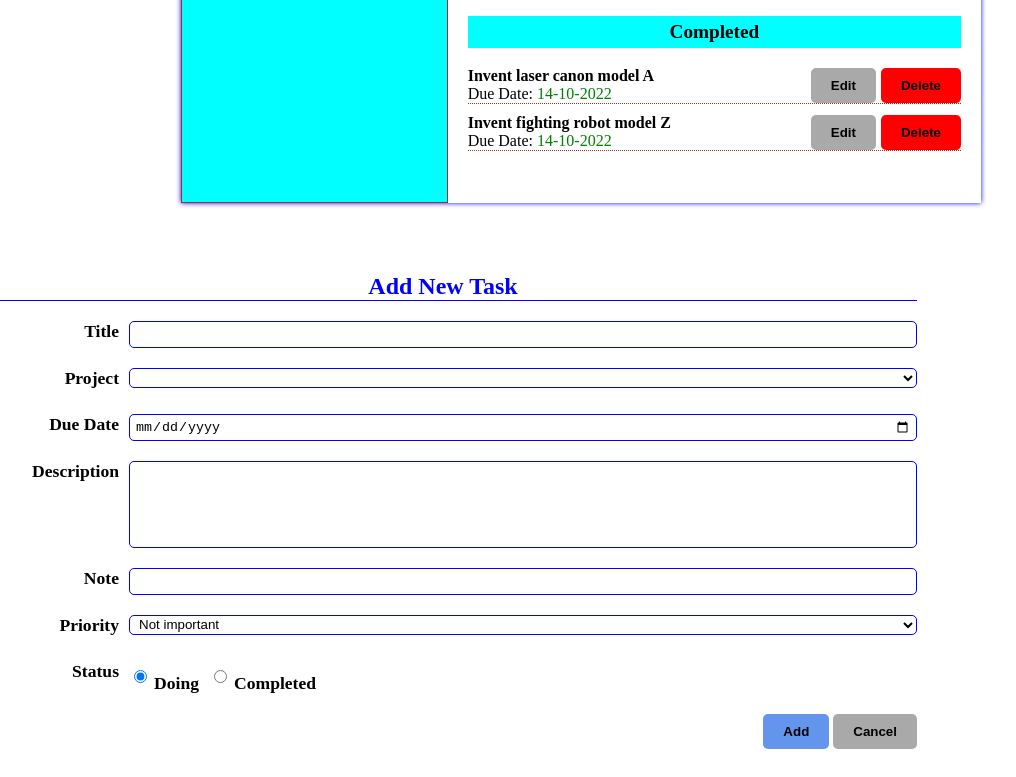
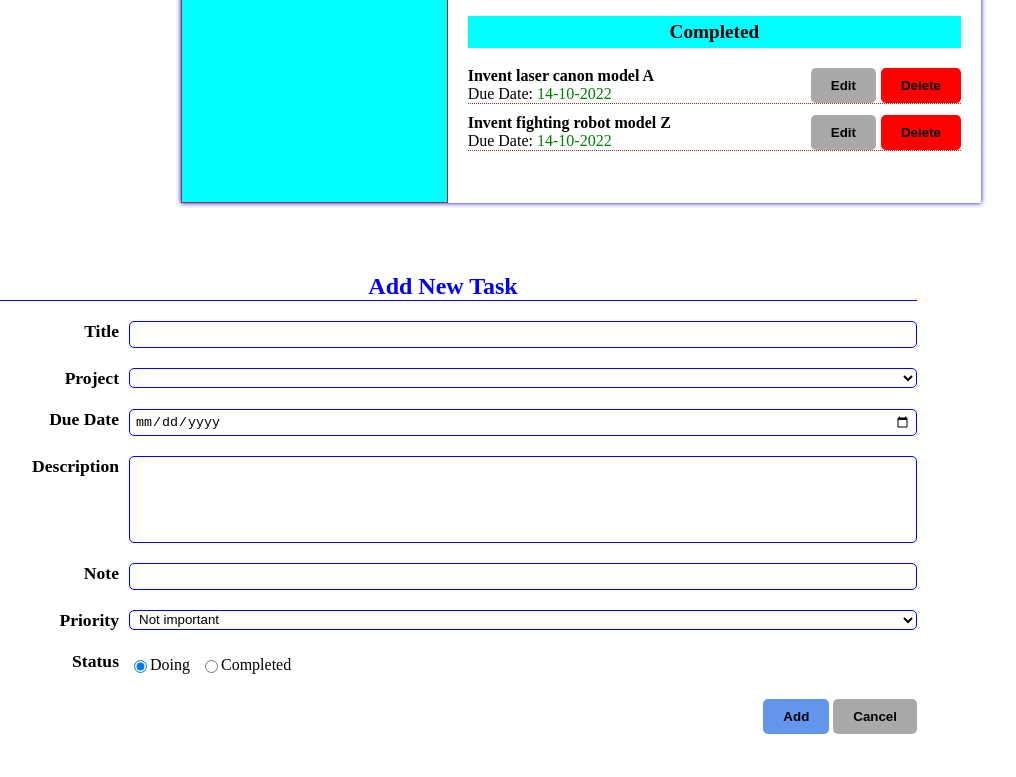
Before and after one commit to SonDo580/todo-list, a website built with webpack: page dist/index.html in a window 1280 px wide. Shown: the part 487-1264 px from the top of the page, without its empty margins (59-1075 px from the left). Built offline with nearby package versions, Linux system fonts and the light colour scheme.

Commit message:
Style the form radio groups

```diff
--- a/src/style.css
+++ b/src/style.css
@@ -188,13 +188,17 @@ form h2 {
     margin-bottom: 20px;
 }
 
-form label {
+.form-group > label {
     width: 150px;
     text-align: right;
 
     font-weight: bold;
     font-size: 1.1rem;
-    margin-bottom: 5px;
+}
+
+.form-group .radio-group {
+    display: flex;
+    align-items: center;
 }
 
 form input {
```
